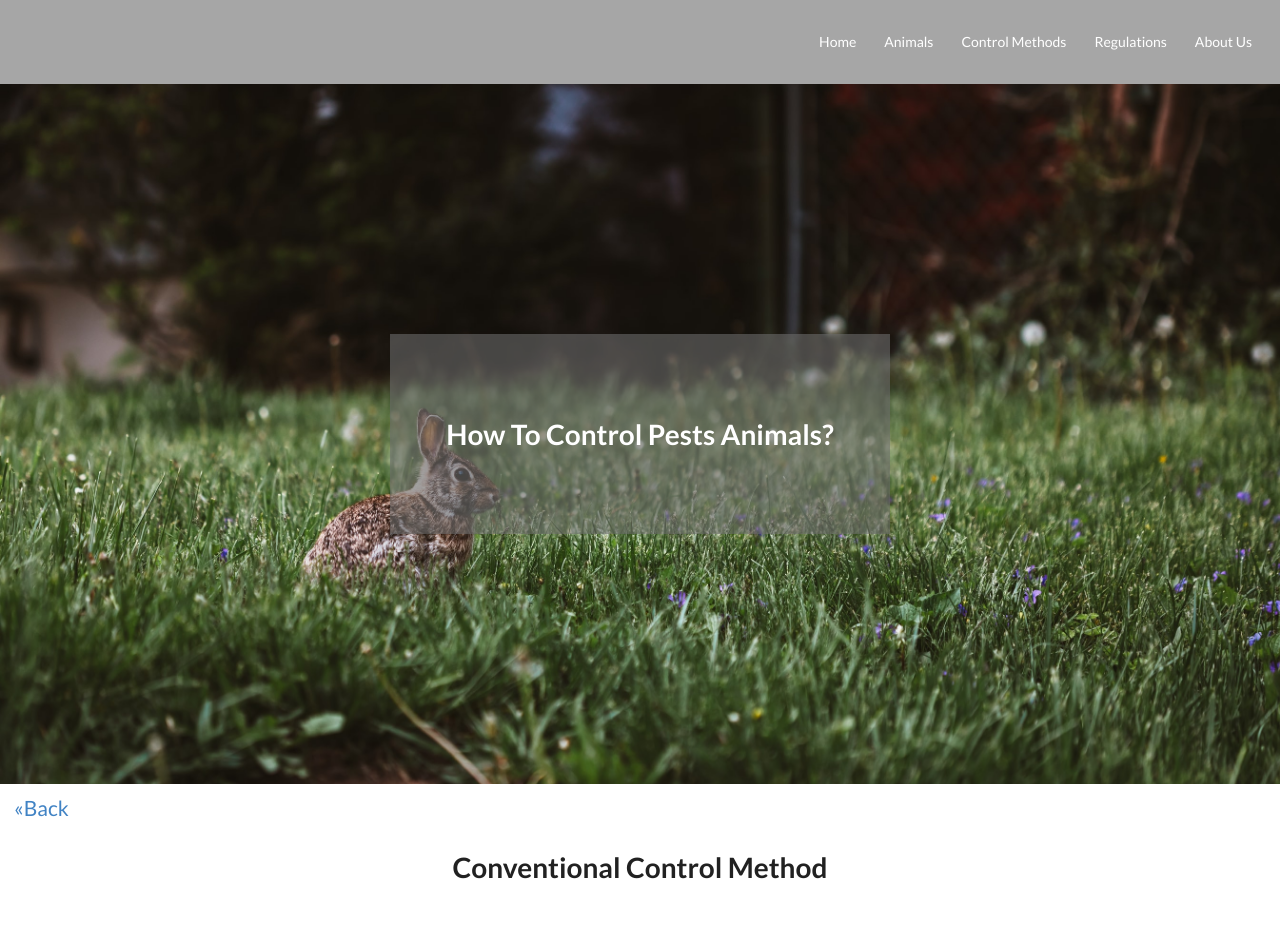
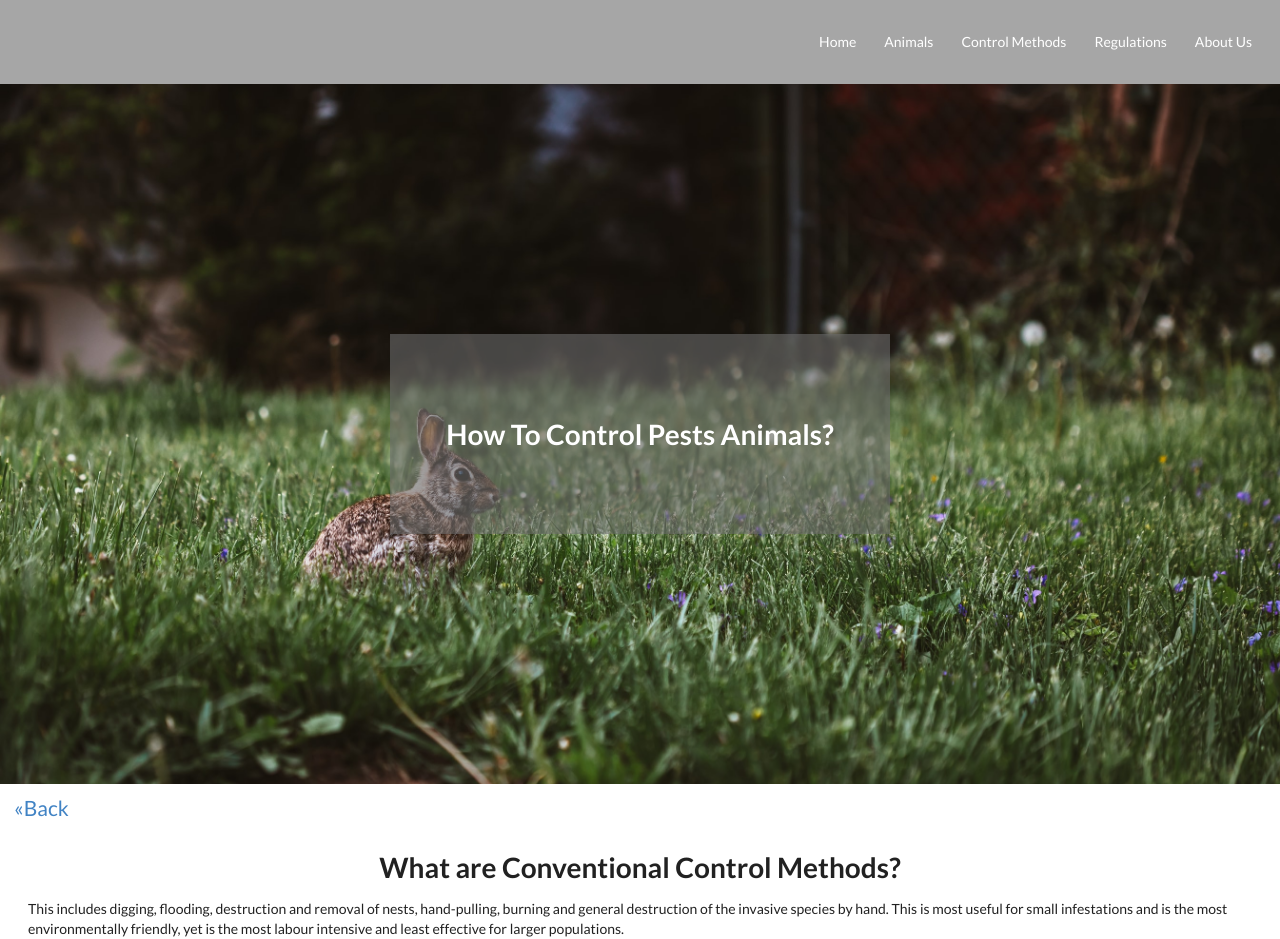
Before and after one commit to chengguang-li0313/IE-iteration3Web, a Next.js app: page /control/conventional in a window 1280 px wide. Shown: the top 939 px of the page. Built offline with nearby package versions, Linux system fonts and the light colour scheme.

Commit message:
modified non-blurry images

```diff
--- a/component/ControlCardSection.js
+++ b/component/ControlCardSection.js
@@ -30,7 +30,7 @@ export const ControlCardSection = () => {
                 <ControlCard
                     title={'Animal Welfare'}
                     sub={' There are various services available in Victoria that offer professional animal trapping services using modern and humane methods of capture for wild animal population reduction programs'}
-                    img={'/controlService.jpeg'}
+                    img={'/welfare0.jpeg'}
                     url={'/control/welfare'}
                 ></ControlCard>
             </div>
--- a/pages/control/bio.js
+++ b/pages/control/bio.js
@@ -11,8 +11,9 @@ export default function Conventional() {
     <Layout>
       <ControlHero></ControlHero>
         <a href='/control' className={styles.backButton}>«Back</a>
-        <div className={styles.conventionalContainer}>
+        <div className={styles.conventionalText}>
             <h1>Biological Control Methods</h1>
+            <p>Biological methods to control pests include the use of natural predators, parasites and disease-carrying bacteria or viruses. Myxomatosis and rabbit calicivirus disease are examples of biological controls that have been used in Australia to control feral rabbits.</p>
         </div>
         <div className={styles.conventionalContainer}>
             <YoutubePlayer
--- a/pages/control/conventional.js
+++ b/pages/control/conventional.js
@@ -12,8 +12,10 @@ export default function Conventional() {
         <a href="/control" className={styles.backButton}>
             «Back
         </a>
-        <div className={styles.conventionalContainer}>
-            <h1>Conventional Control Method</h1>
+        <div className={styles.conventionalText}>
+            <h1>What are Conventional Control Methods?</h1>
+            <p>This includes digging, flooding, destruction and removal of nests, hand-pulling, burning and general destruction of the invasive species by hand. This is most useful for small infestations and is the most environmentally friendly, yet is the most labour intensive and least effective for larger populations.</p>
+            <p>Watch the video below to get more information:</p>
         </div>
         <div className={styles.conventionalContainer}>
             <YoutubePlayer
--- a/styles/Control.module.css
+++ b/styles/Control.module.css
@@ -78,6 +78,13 @@
   justify-content: center;
 }
 
+.conventionalText {
+  display: flex;
+  flex-direction: column;
+  align-items: center;
+  padding: 2rem;
+}
+
 .conventionalInfo {
   display: flex;
   flex-direction: column;
```
Also changed, not shown: public/welfare0.jpeg (added).
